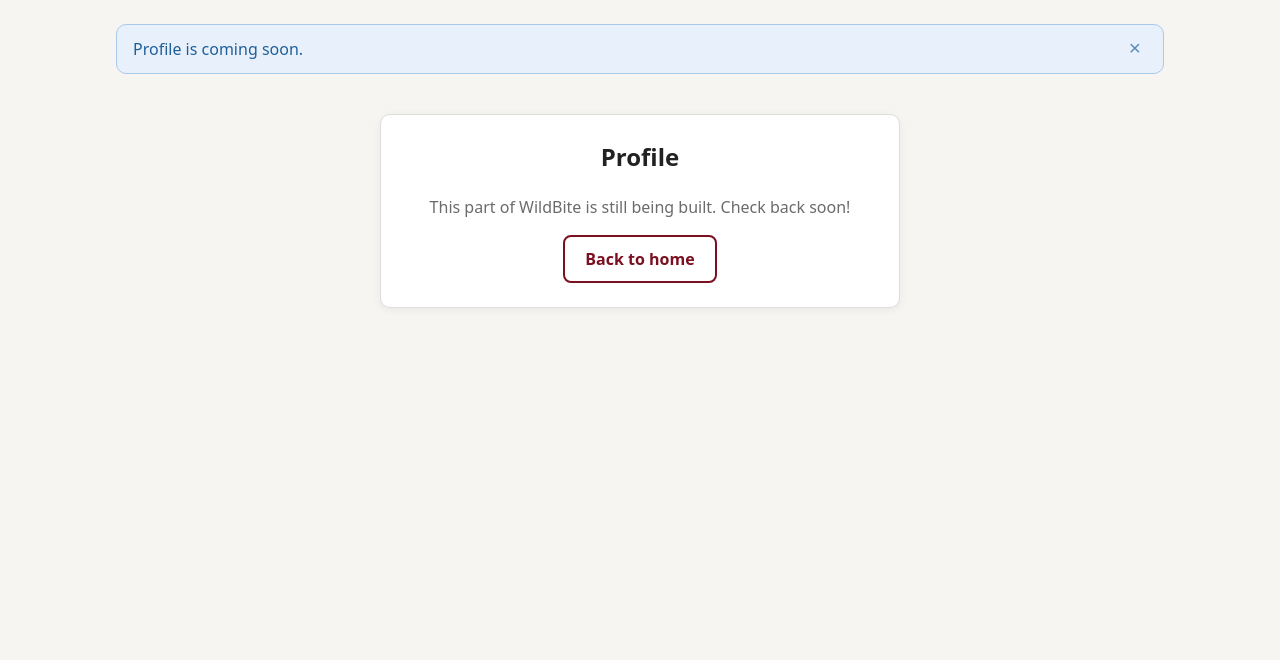
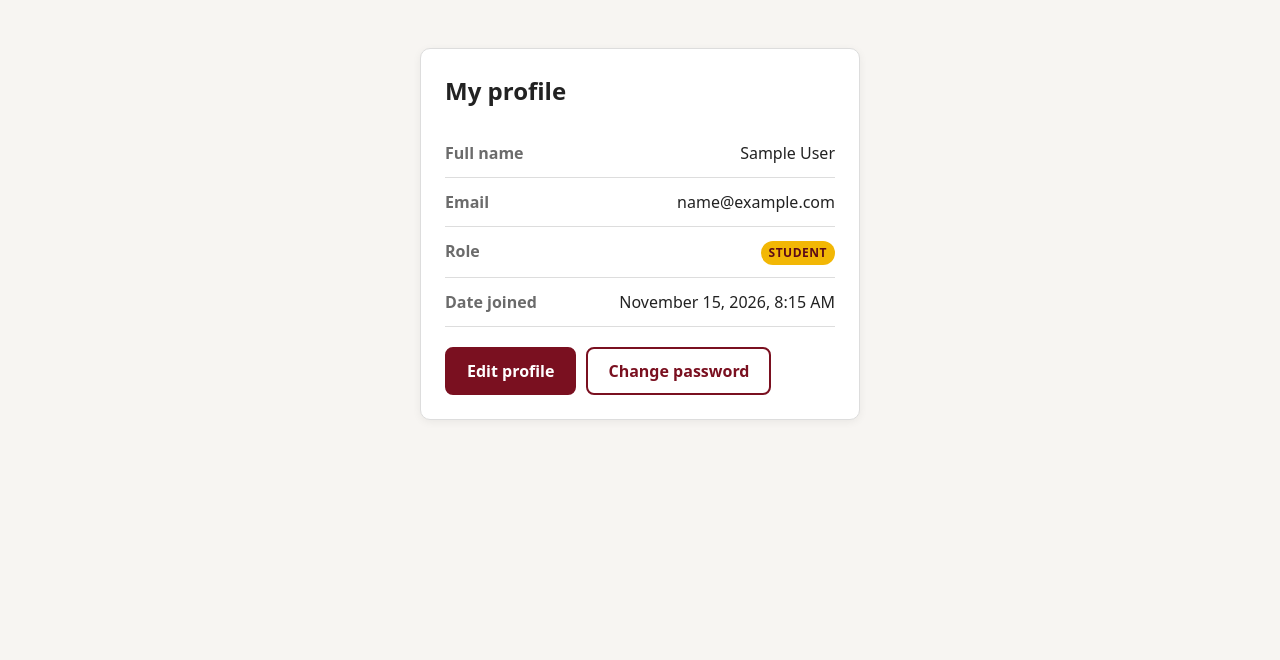
Before and after one commit to sgarss/WildBite-PangueJr-Garry-G01, a Django app: page /accounts/profile/ in a window 1280 px wide. Shown: the part 60-720 px from the top of the page. Run offline with Django 5.2, Linux system fonts and the light colour scheme; the visitor is signed in with stand-in values (Sample User, id 1).

Commit message:
Add profile management

```diff
--- a/accounts/urls.py
+++ b/accounts/urls.py
@@ -1,6 +1,4 @@
 from django.urls import path
-
-from wildbite.views import coming_soon
 
 from . import views
 
@@ -15,6 +13,8 @@ urlpatterns = [
     path('student/dashboard/', views.student_dashboard, name='student_dashboard'),
     path('staff/dashboard/', views.staff_dashboard, name='staff_dashboard'),
 
-    # TEMPORARY: this name exists so the navbar link works (replaced in Phase 7).
-    path('accounts/profile/', coming_soon, {'title': 'Profile'}, name='profile'),
+    path('accounts/profile/', views.profile, name='profile'),
+    path('accounts/profile/edit/', views.profile_edit, name='profile_edit'),
+    path('accounts/password/change/', views.WildBitePasswordChangeView.as_view(), name='password_change'),
+    path('accounts/password/change/done/', views.WildBitePasswordChangeDoneView.as_view(), name='password_change_done'),
 ]
--- a/accounts/views.py
+++ b/accounts/views.py
@@ -1,11 +1,17 @@
 from django.contrib import messages
 from django.contrib.auth.decorators import login_required
-from django.contrib.auth.views import LoginView, LogoutView
+from django.contrib.auth.views import (
+    LoginView,
+    LogoutView,
+    PasswordChangeDoneView,
+    PasswordChangeView,
+)
 from django.core.exceptions import PermissionDenied
 from django.shortcuts import redirect, render
+from django.urls import reverse_lazy
 
 from .decorators import role_required
-from .forms import EmailLoginForm, RegistrationForm
+from .forms import EmailLoginForm, ProfileForm, RegistrationForm
 from .models import User
 
 
@@ -76,3 +82,47 @@ def student_dashboard(request):
 @role_required(User.Role.STAFF)
 def staff_dashboard(request):
     return render(request, 'accounts/staff_dashboard.html')
+
+
+# ---------------------------------------------------------------------------
+# Profile
+# These views ALWAYS use request.user (the logged-in person). There is no
+# user ID in the URL, so nobody can open or edit someone else's profile.
+# ---------------------------------------------------------------------------
+
+@login_required
+def profile(request):
+    """/accounts/profile/ - shows the logged-in user's own details."""
+    return render(request, 'accounts/profile.html', {'profile_user': request.user})
+
+
+@login_required
+def profile_edit(request):
+    """/accounts/profile/edit/ - edit own full name and email only."""
+    if request.method == 'POST':
+        form = ProfileForm(request.POST, instance=request.user)
+        if form.is_valid():
+            form.save()
+            messages.success(request, 'Profile updated successfully.')
+            return redirect('accounts:profile')
+        messages.error(request, 'Please fix the errors below.')
+    else:
+        form = ProfileForm(instance=request.user)
+
+    return render(request, 'accounts/profile_edit.html', {'form': form})
+
+
+class WildBitePasswordChangeView(PasswordChangeView):
+    """/accounts/password/change/ (login required by Django).
+
+    Django's PasswordChangeView asks for the old password, checks the new one
+    against AUTH_PASSWORD_VALIDATORS, hashes it, and updates the session so
+    the user STAYS logged in after the change.
+    """
+
+    template_name = 'accounts/password_change.html'
+    success_url = reverse_lazy('accounts:password_change_done')
+
+
+class WildBitePasswordChangeDoneView(PasswordChangeDoneView):
+    template_name = 'accounts/password_change_done.html'
--- a/static/css/style.css
+++ b/static/css/style.css
@@ -265,6 +265,20 @@ a { color: var(--maroon); }
   color: var(--maroon-dark);
 }
 
+/* ---------- Profile ---------- */
+.profile-list { margin: 0 0 20px; }
+.profile-list > div {
+  display: flex;
+  justify-content: space-between;
+  gap: 16px;
+  padding: 12px 0;
+  border-bottom: 1px solid var(--border);
+}
+.profile-list dt { font-weight: 600; color: var(--muted); }
+.profile-list dd { margin: 0; text-align: right; word-break: break-word; }
+
+.form-actions { display: flex; gap: 10px; flex-wrap: wrap; margin-top: 8px; }
+
 /* ---------- Footer ---------- */
 .footer {
   border-top: 1px solid var(--border);
--- /dev/null
+++ b/templates/accounts/profile.html
@@ -0,0 +1,33 @@
+{% extends 'base.html' %}
+
+{% block title %}My Profile{% endblock %}
+
+{% block content %}
+<section class="card form-card">
+  <h1>My profile</h1>
+
+  <dl class="profile-list">
+    <div>
+      <dt>Full name</dt>
+      <dd>{{ profile_user.full_name }}</dd>
+    </div>
+    <div>
+      <dt>Email</dt>
+      <dd>{{ profile_user.email }}</dd>
+    </div>
+    <div>
+      <dt>Role</dt>
+      <dd><span class="badge">{{ profile_user.get_role_display }}</span></dd>
+    </div>
+    <div>
+      <dt>Date joined</dt>
+      <dd>{{ profile_user.created_at|date:"F j, Y, g:i A" }}</dd>
+    </div>
+  </dl>
+
+  <div class="form-actions">
+    <a class="btn btn-primary" href="{% url 'accounts:profile_edit' %}">Edit profile</a>
+    <a class="btn btn-outline" href="{% url 'accounts:password_change' %}">Change password</a>
+  </div>
+</section>
+{% endblock %}
```
Also changed, not shown: accounts/forms.py (+33 -0 lines), templates/accounts/password_change.html (added, +23 -0 lines), templates/accounts/password_change_done.html (added, +11 -0 lines), templates/accounts/profile_edit.html (added, +24 -0 lines).
